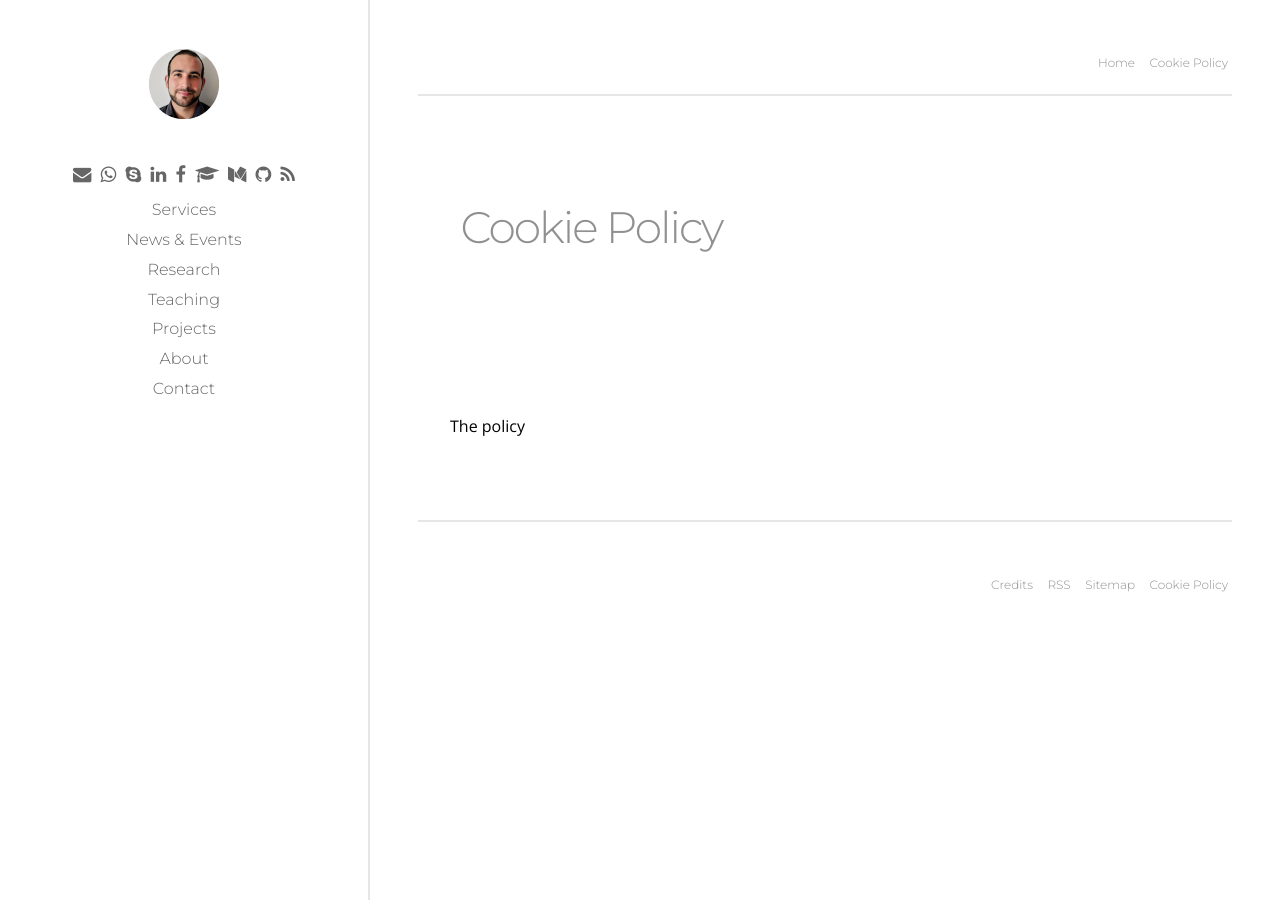
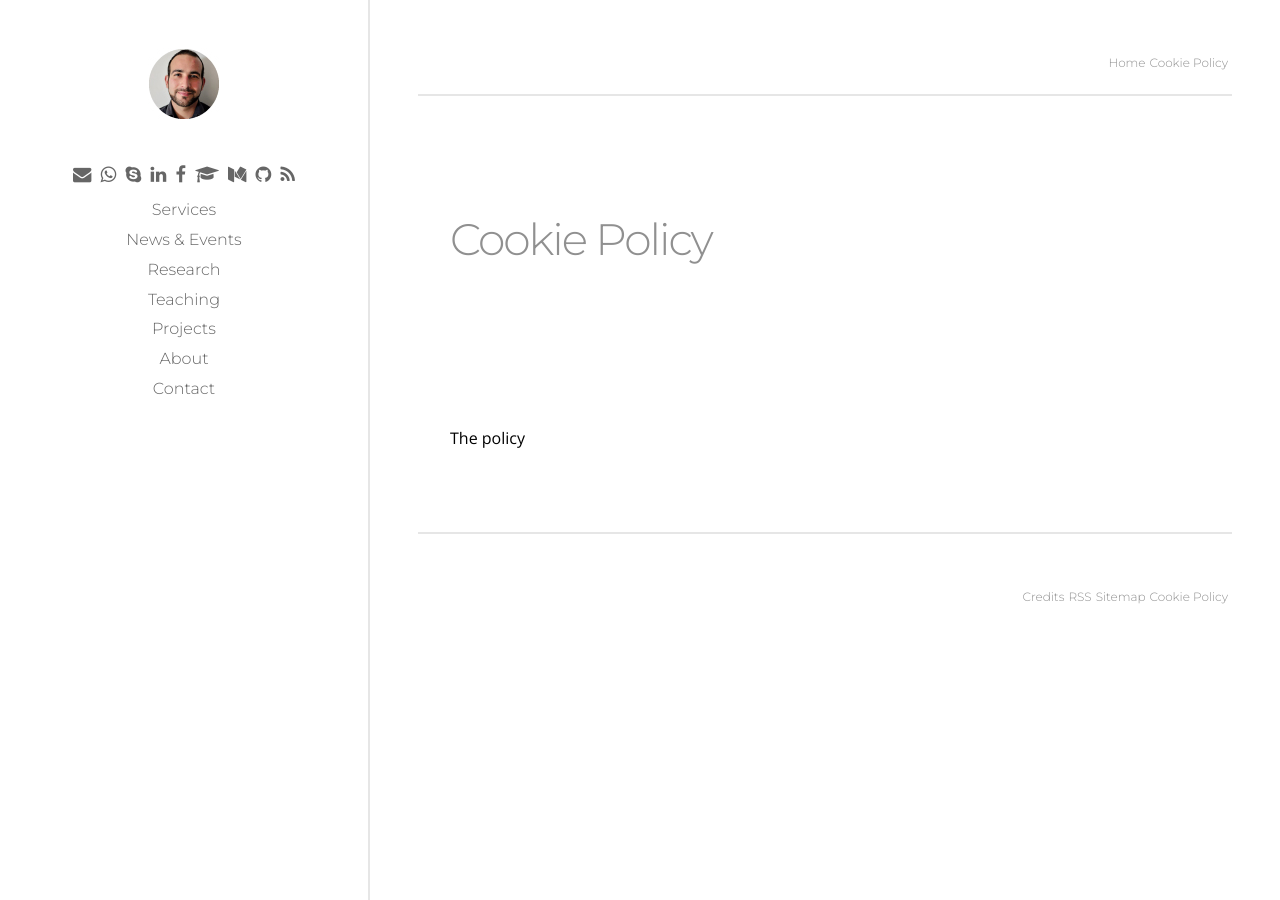
Before and after one commit to p-marco/p-marco.github.io, a Jekyll site: the page built from cookie-policy.md, in a window 1280 px wide. Built offline with Jekyll 4.4.1, drawn with Linux system fonts in a browser that asks for light colours; our own code applies the rules of GitHub Pages for plain Markdown files.

Commit message:
default layout test

```diff
--- a/assets/css/styles.scss
+++ b/assets/css/styles.scss
@@ -212,13 +212,7 @@
   	}
 }
 
-.nav-item--page {
-	margin: 0 1.05rem;
 
-	@media (min-width: 840px) {
-    	margin: 0 0 0 1.05rem;
- 	}
-}
 
 .nav-item--page.link {
   display: block;
```
